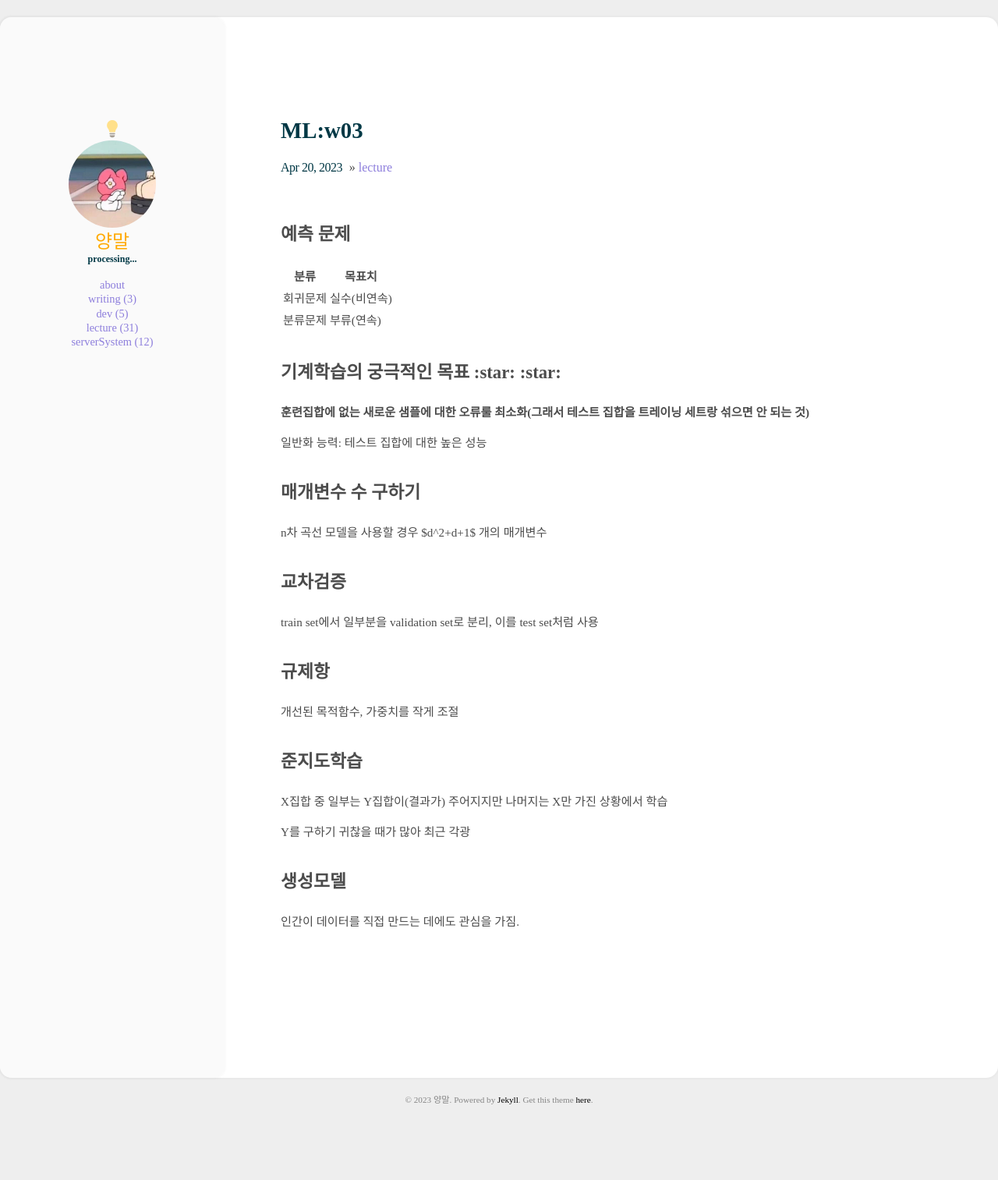
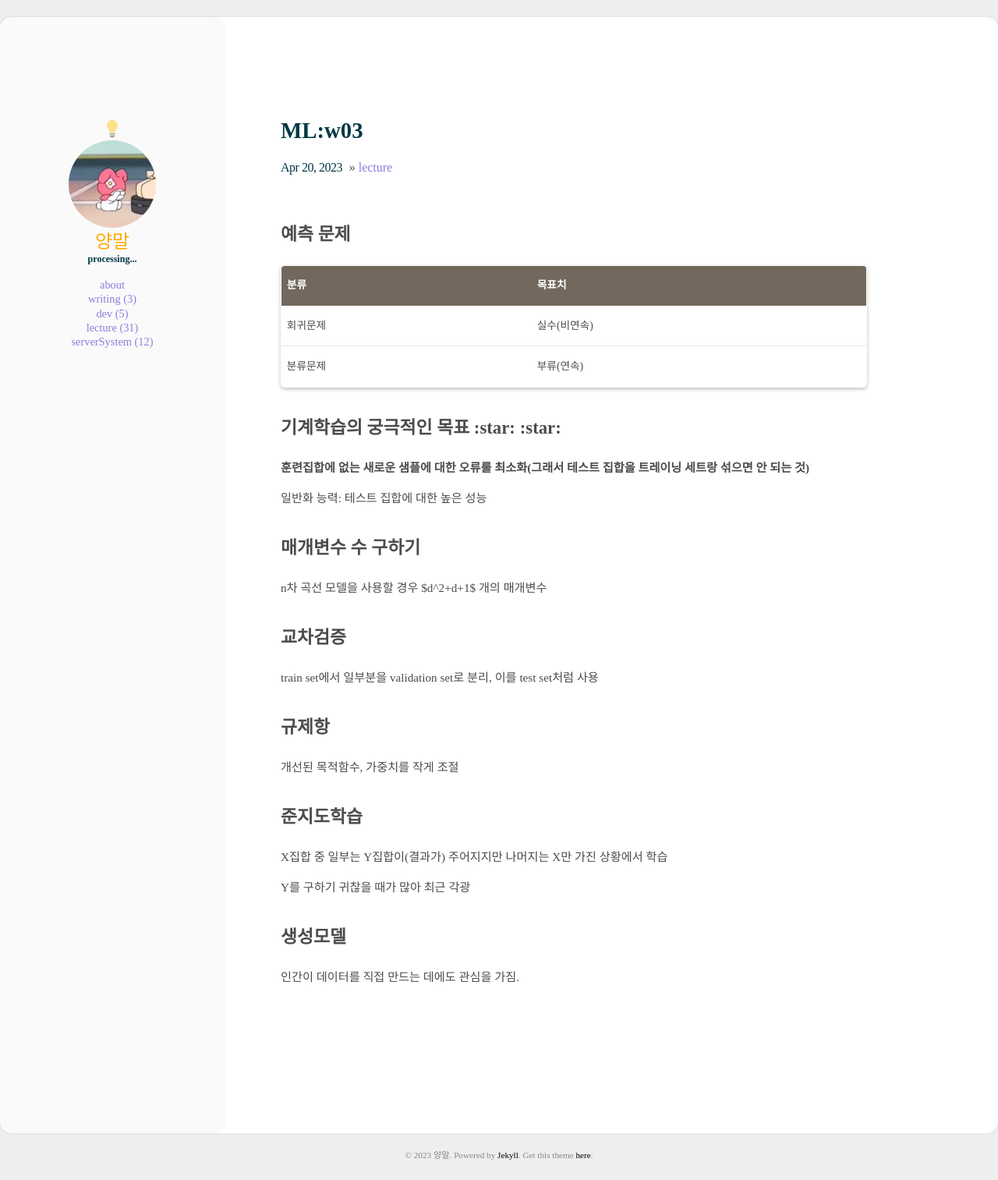
Before and after one commit to ywonchae1/ywonchae1.github.io, a Jekyll site: the page built from _posts/2023-04-20-ML_w03.md, in a window 1280 px wide. Shown: the whole page at 78% size. Built offline with Jekyll 4.4.1, drawn with Linux system fonts in a browser that asks for light colours; some web fonts are replaced; before the commit the page ends 1442 px from its top, so only the background shows below that.

Commit message:
feat: Table design

```diff
--- a/assets/css/main.scss
+++ b/assets/css/main.scss
@@ -139,6 +139,85 @@ img {
     margin-left: auto;
     margin-right: auto;
 }
+
+table {
+  border: 1px #a39485 solid;
+  font-size: .9em;
+  box-shadow: 0 2px 5px rgba(0,0,0,.25);
+  width: 100%;
+  border-collapse: collapse;
+  border-radius: 5px;
+  overflow: hidden;
+}
+
+th {
+  text-align: left;
+}
+
+thead {
+  font-weight: bold;
+  color: #fff;
+  background: #73685d;
+}
+
+ td, th {
+  padding: 1em .5em;
+  vertical-align: middle;
+}
+
+ td {
+  border-bottom: 1px solid rgba(0,0,0,.1);
+  background: #fff;
+}
+
+a {
+  color: #73685d;
+}
+
+ @media all and (max-width: 768px) {
+
+  table, thead, tbody, th, td, tr {
+    display: block;
+  }
+
+  th {
+    text-align: right;
+  }
+
+  table {
+    position: relative;
+    padding-bottom: 0;
+    border: none;
+    box-shadow: 0 0 10px rgba(0,0,0,.2);
+  }
+
+  thead {
+    float: left;
+    white-space: nowrap;
+  }
+
+  tbody {
+    overflow-x: auto;
+    overflow-y: hidden;
+    position: relative;
+    white-space: nowrap;
+  }
+
+  tr {
+    display: inline-block;
+    vertical-align: top;
+  }
+
+  th {
+    border-bottom: 1px solid #a39485;
+  }
+
+  td {
+    border-bottom: 1px solid #e5e5e5;
+  }
+
+
+  }
 
 .content {
     margin: 1.4em auto;
```
